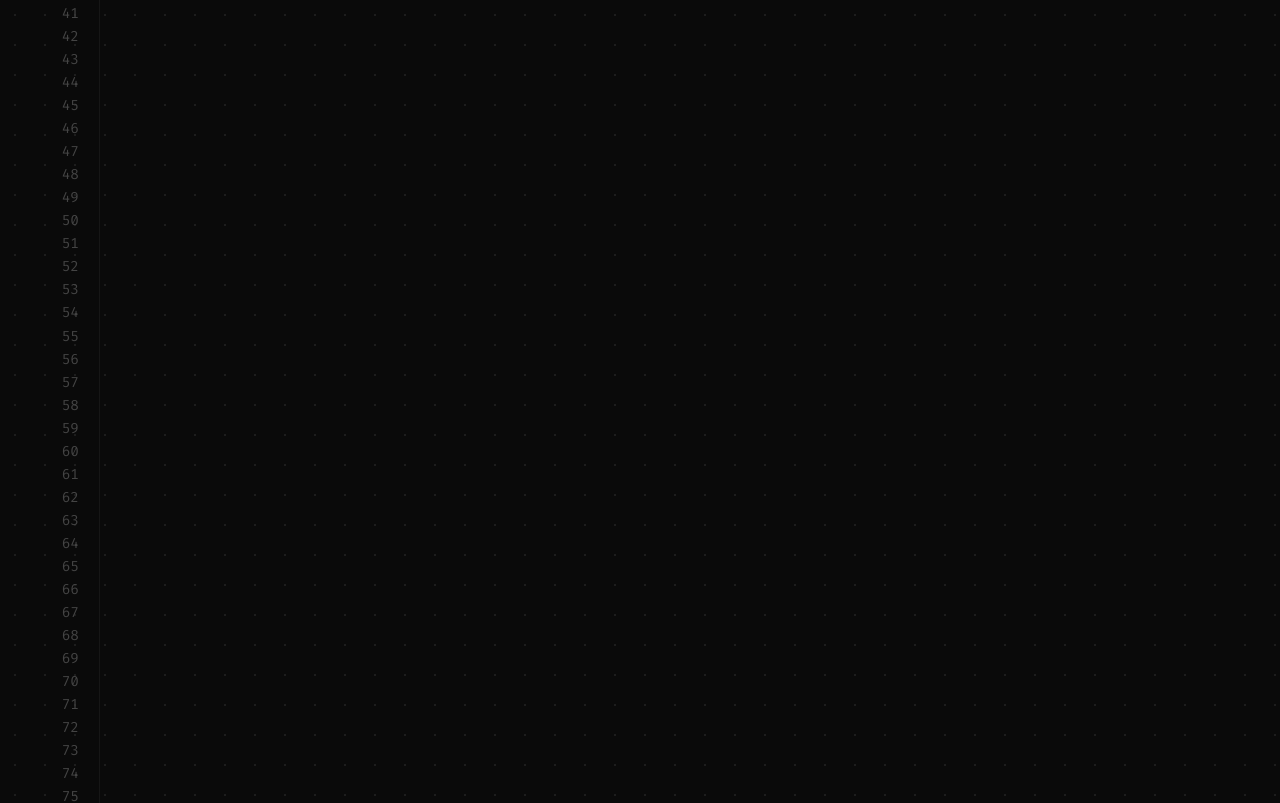
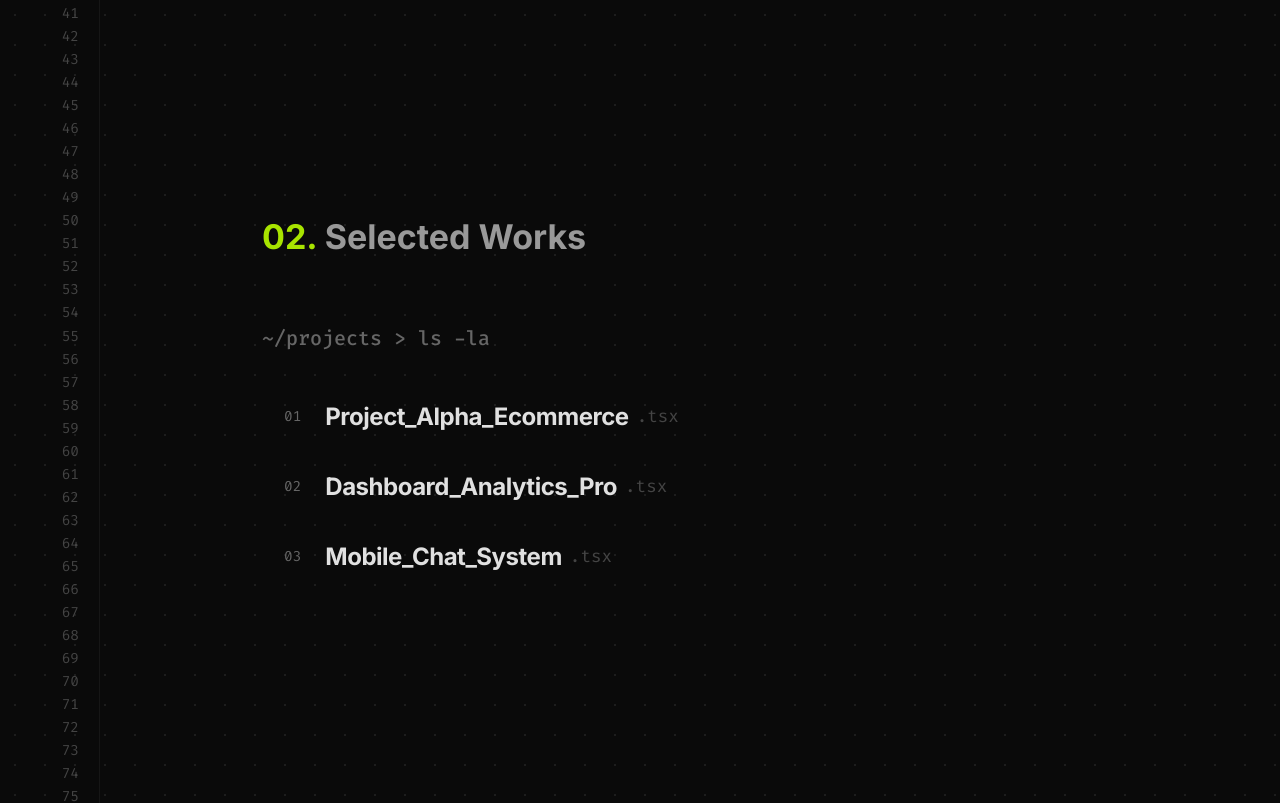
Before and after one commit to AndreaV89/Portfolio, a React (Vite) app: page / in a window 1280 px wide. Shown: the part 960-1763 px from the top of the page. Built offline with nearby package versions, Linux system fonts and the light colour scheme.

Commit message:
sezione progetti

```diff
--- a/src/App.jsx
+++ b/src/App.jsx
@@ -3,6 +3,7 @@ import { Box, Typography, Container, Stack } from "@mui/material";
 import SpotlightCursor from "./components/SpotlightCursor";
 import Layout from "./components/Layout";
 import DecryptedText from "./components/DecryptedText";
+import ProjectList from "./components/ProjectList";
 
 function App() {
   return (
@@ -13,18 +14,16 @@ function App() {
       <SpotlightCursor />
 
       <Layout>
-        {/* Contenitore Hero centrato verticalmente */}
         <Container maxWidth="md" sx={{ px: { xs: 0, md: 4 } }}>
           <Box
             sx={{
-              minHeight: "70vh", // Occupa buona parte dello schermo
+              minHeight: "70vh",
               display: "flex",
               flexDirection: "column",
               justifyContent: "center",
               pt: 8,
             }}
           >
-            {/* Tagline piccola stile codice */}
             <Typography
               variant="subtitle1"
               sx={{ mb: 2, display: "flex", alignItems: "center", gap: 1 }}
@@ -33,17 +32,15 @@ function App() {
               <span>// Start</span>
             </Typography>
 
-            {/* NOME GIGANTE */}
             <Box sx={{ mb: 2 }}>
               <DecryptedText
                 text="Andrea Vannetti"
                 variant="h1"
                 color="white"
-                sx={{ display: "block" }} // Assicura che vada a capo se serve
+                sx={{ display: "block" }}
               />
             </Box>
 
-            {/* Sottotitolo */}
             <Typography variant="h2" sx={{ mb: 4, opacity: 0.8 }}>
               Building digital{" "}
               <span style={{ color: "#a8e400" }}>experiences</span>
@@ -51,18 +48,17 @@ function App() {
               that matter.
             </Typography>
 
-            {/* Descrizione breve */}
             <Typography variant="body1" sx={{ maxWidth: "500px", mb: 6 }}>
               Sono un Full Stack Developer specializzato in interfacce moderne e
               performanti. Trasformo il codice in prodotti che lasciano il
               segno.
             </Typography>
 
-            {/* Pulsante/Call to action simulato */}
             <Box sx={{ display: "flex", gap: 4 }}>
               <Typography
                 variant="subtitle1"
                 component="a"
+                href="#work"
                 sx={{
                   textDecoration: "none",
                   borderBottom: "1px solid #a8e400",
@@ -88,6 +84,21 @@ function App() {
 
           {/* Spazio placeholder per lo scroll */}
           <div style={{ height: "500px" }}></div>
+
+          {/* --- SEZIONE PROGETTI --- */}
+          {/* Aggiungiamo un id="work" per far funzionare il link sopra */}
+          <Box id="work" sx={{ minHeight: "100vh", pt: 10 }}>
+            {/* Titolo Sezione */}
+            <Typography variant="h4" sx={{ mb: 2, fontWeight: 700 }}>
+              <span style={{ color: "#a8e400" }}>02.</span> Selected Works
+            </Typography>
+
+            {/* Inseriamo la lista qui */}
+            <ProjectList />
+          </Box>
+
+          {/* Spazio finale per non tagliare il fondo */}
+          <Box sx={{ height: "200px" }} />
         </Container>
       </Layout>
     </>
--- /dev/null
+++ b/src/components/ProjectList.jsx
@@ -0,0 +1,206 @@
+// src/components/ProjectList.jsx
+import { useState } from "react";
+import { Box, Typography, LinearProgress } from "@mui/material";
+
+// 1. I DATI DEI PROGETTI (Modifica questi in futuro!)
+const projects = [
+  {
+    id: "01",
+    name: "Project_Alpha_Ecommerce",
+    type: "Web App",
+    stack: "React / Node.js / MongoDB",
+    progress: 100, // 100% = Completato
+    status: "Deployed", // Stato testo
+    description: "Piattaforma e-commerce completa con carrello e pagamenti.",
+  },
+  {
+    id: "02",
+    name: "Dashboard_Analytics_Pro",
+    type: "Dashboard",
+    stack: "Vue.js / Firebase",
+    progress: 75,
+    status: "In Development",
+    description:
+      "Pannello di controllo per visualizzazione dati in tempo reale.",
+  },
+  {
+    id: "03",
+    name: "Mobile_Chat_System",
+    type: "Mobile",
+    stack: "React Native / Socket.io",
+    progress: 45,
+    status: "Prototyping",
+    description: "App di messaggistica istantanea crittografata.",
+  },
+];
+
+const ProjectList = () => {
+  // Stato per sapere su quale progetto siamo
+  const [hoveredProject, setHoveredProject] = useState(null);
+  // Stato per la posizione del tooltip (coordinate X e Y)
+  const [mousePos, setMousePos] = useState({ x: 0, y: 0 });
+
+  // Funzione che aggiorna la posizione mentre muovi il mouse
+  const handleMouseMove = (e) => {
+    setMousePos({
+      x: e.clientX,
+      y: e.clientY,
+    });
+  };
+
+  return (
+    <Box
+      sx={{ mt: 8, position: "relative" }}
+      onMouseMove={handleMouseMove} // Ascoltiamo il mouse su tutta la lista
+      onMouseLeave={() => setHoveredProject(null)} // Nascondi tooltip se esci dalla lista
+    >
+      <Typography
+        variant="h6"
+        sx={{ fontFamily: '"Fira Code", monospace', color: "#666", mb: 4 }}
+      >
+        ~/projects &gt; ls -la
+      </Typography>
+
+      {/* 2. LA LISTA DEI PROGETTI */}
+      <Box sx={{ display: "flex", flexDirection: "column", gap: 1 }}>
+        {projects.map((project) => (
+          <Box
+            key={project.id}
+            onMouseEnter={() => setHoveredProject(project)}
+            sx={{
+              display: "flex",
+              alignItems: "center",
+              padding: "15px 20px",
+              borderLeft: "2px solid transparent",
+              transition: "all 0.2s ease",
+              cursor: "none", // Importante: usiamo il tuo cursore custom
+              "&:hover": {
+                background: "rgba(255, 255, 255, 0.03)", // Leggero sfondo al passaggio
+                borderLeft: "2px solid #a8e400", // Barra verde a sinistra
+                paddingLeft: "30px", // Spostamento verso destra
+              },
+            }}
+          >
+            {/* Numero ID (01, 02...) */}
+            <Typography
+              sx={{
+                fontFamily: '"Fira Code", monospace',
+                color: "#666",
+                mr: 3,
+                fontSize: "0.9rem",
+              }}
+            >
+              {project.id}
+            </Typography>
+
+            {/* Nome del Progetto */}
+            <Typography
+              variant="h5"
+              sx={{
+                fontWeight: 600,
+                color:
+                  hoveredProject?.id === project.id ? "#a8e400" : "#e0e0e0", // Diventa verde se selezionato
+                fontFamily: '"Inter", sans-serif',
+                letterSpacing: "-0.02em",
+              }}
+            >
+              {project.name}
+            </Typography>
+
+            {/* Estensione finta .js/.tsx per stile */}
+            <Typography
+              sx={{
+                ml: 1,
+                color: "#444",
+                fontFamily: '"Fira Code", monospace',
+              }}
+            >
+              .tsx
+            </Typography>
+          </Box>
+        ))}
+      </Box>
+
+      {/* 3. IL TOOLTIP FLOTTANTE (Appare solo se hoveredProject esiste) */}
+      {hoveredProject && (
+        <Box
+          sx={{
+            position: "fixed",
+            // Posizioniamo il tooltip 40px a destra e 20px sotto il mouse
+            left: mousePos.x + 40,
+            top: mousePos.y + 20,
+            width: "300px",
+            backgroundColor: "rgba(10, 10, 10, 0.95)", // Quasi nero
+            border: "1px solid #333",
+            backdropFilter: "blur(10px)",
+            padding: 3,
+            zIndex: 9999, // Sopra a tutto
+            pointerEvents: "none", // Il mouse non ci interagisce
+            boxShadow: "0 10px 40px rgba(0,0,0,0.5)",
+          }}
+        >
+          {/* Intestazione Tooltip */}
+          <Typography
+            variant="caption"
+            sx={{
+              color: "#666",
+              fontFamily: '"Fira Code", monospace',
+              mb: 1,
+              display: "block",
+            }}
+          >
+            // Properties
+          </Typography>
+
+          <Typography variant="h6" sx={{ color: "white", mb: 0.5 }}>
+            {hoveredProject.type}
+          </Typography>
+
+          <Typography variant="body2" sx={{ color: "#aaa", mb: 2 }}>
+            {hoveredProject.description}
+          </Typography>
+
+          {/* Tech Stack */}
+          <Box sx={{ mb: 2 }}>
+            <Typography
+              variant="caption"
+              sx={{ color: "#a8e400", fontFamily: '"Fira Code", monospace' }}
+            >
+              Stack:
+            </Typography>
+            <Typography variant="body2" sx={{ color: "white" }}>
+              {hoveredProject.stack}
+            </Typography>
+          </Box>
+
+          {/* Barra di Avanzamento */}
+          <Box>
+            <Box
+              sx={{ display: "flex", justifyContent: "space-between", mb: 0.5 }}
+            >
+              <Typography variant="caption" sx={{ color: "#666" }}>
+                Status: {hoveredProject.status}
+              </Typography>
+              <Typography variant="caption" sx={{ color: "#a8e400" }}>
+                {hoveredProject.progress}%
+              </Typography>
+            </Box>
+            <LinearProgress
+              variant="determinate"
+              value={hoveredProject.progress}
+              sx={{
+                height: 4,
+                backgroundColor: "#333",
+                "& .MuiLinearProgress-bar": {
+                  backgroundColor: "#a8e400",
+                },
+              }}
+            />
+          </Box>
+        </Box>
+      )}
+    </Box>
+  );
+};
+
+export default ProjectList;
--- a/src/index.css
+++ b/src/index.css
@@ -1,5 +1,9 @@
 /* src/index.css */
 @import url("https://fonts.googleapis.com/css2?family=Inter:wght@300;400;700;900&family=Fira+Code:wght@400;500&display=swap");
+
+html {
+  scroll-behavior: smooth; /* La magia che rende lo scroll fluido */
+}
 
 body {
   margin: 0;
```
